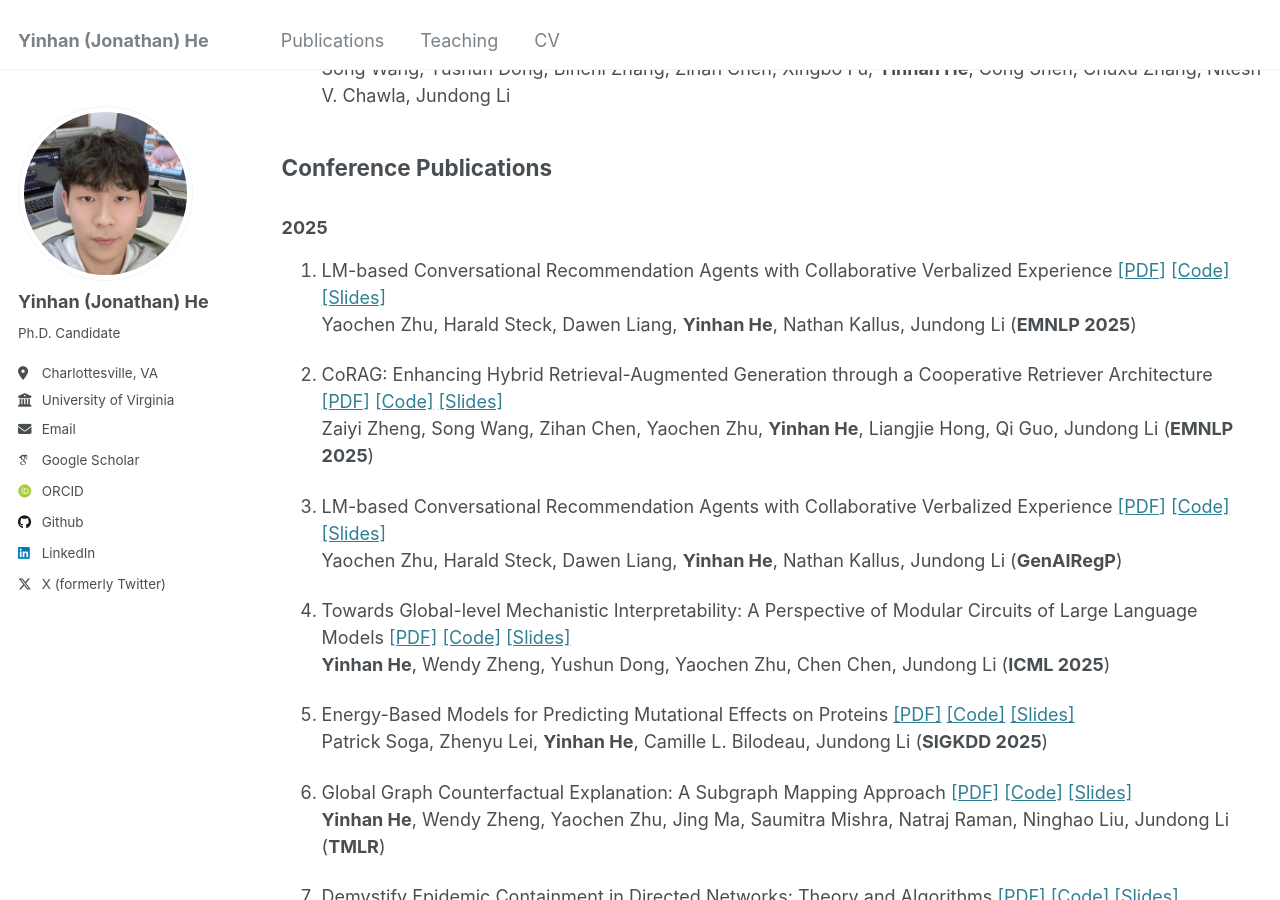
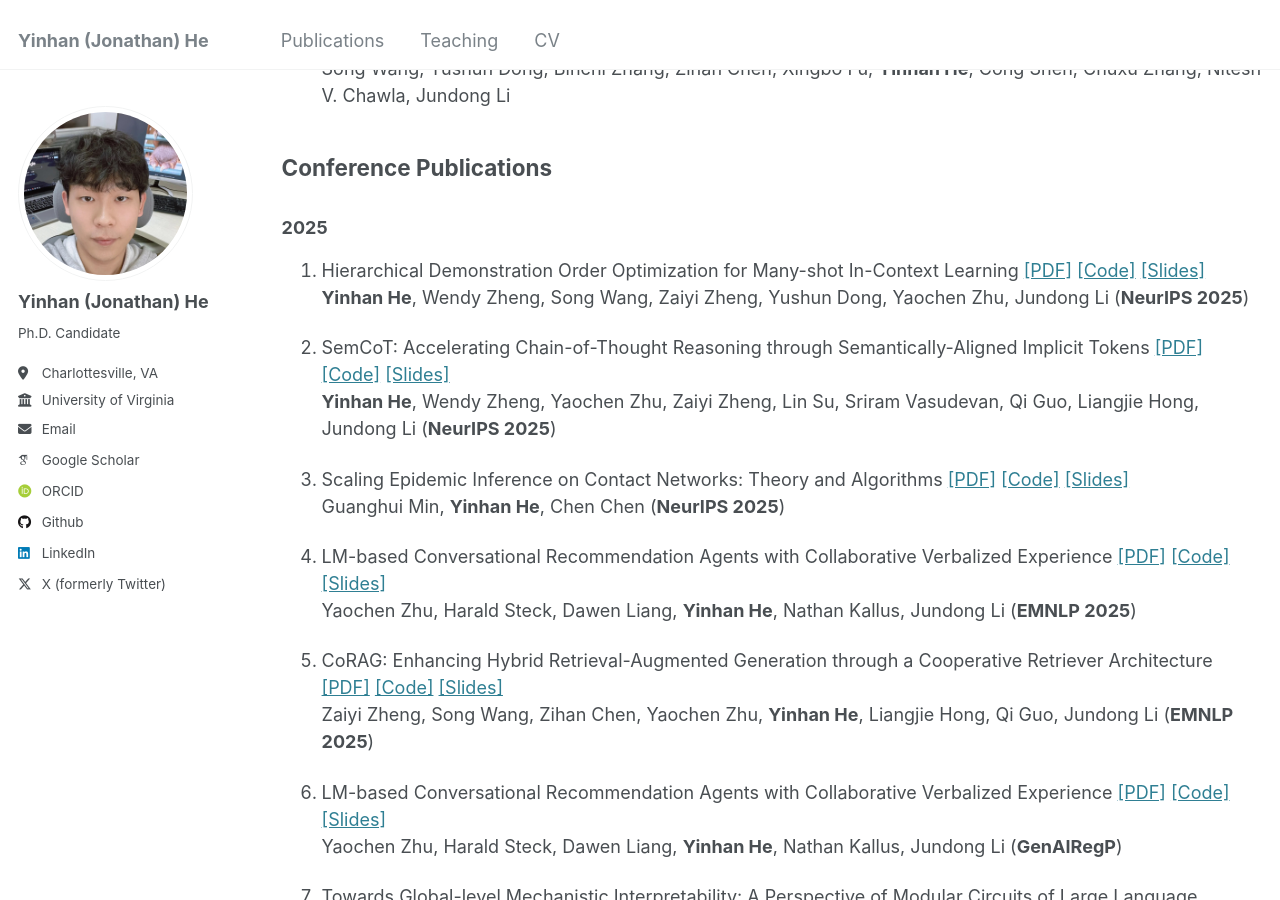
Before and after one commit to YinhanHe123/YinhanHe123.github.io, a Jekyll site: the page built from _pages/publications.md, in a window 1280 px wide and 900 px high, scrolled down 394 px. Built offline with Jekyll 4.4.1, drawn with Linux system fonts in a browser that asks for light colours; some web fonts are replaced; a script that is not in the unit is left out.

Commit message:
Add new conference publications for 2025

```diff
--- a/_pages/publications.md
+++ b/_pages/publications.md
@@ -19,38 +19,46 @@ Song Wang, Yushun Dong, Binchi Zhang, Zihan Chen, Xingbo Fu, **Yinhan He**, Cong
 ## Conference Publications
 
 ### 2025
+1. Hierarchical Demonstration Order Optimization for Many-shot In-Context Learning [[PDF]](https://yinhanhe123.github.io//publications/) [[Code]](https://yinhanhe123.github.io//publications/) [[Slides]](https://yinhanhe123.github.io//publications/)<br>
+**Yinhan He**, Wendy Zheng, Song Wang, Zaiyi Zheng, Yushun Dong, Yaochen Zhu, Jundong Li (**NeurIPS 2025**)
 
-1. LM-based Conversational Recommendation Agents with Collaborative Verbalized Experience [[PDF]](https://yinhanhe123.github.io//publications/) [[Code]](https://yinhanhe123.github.io//publications/) [[Slides]](https://yinhanhe123.github.io//publications/)<br>
+2. SemCoT: Accelerating Chain-of-Thought Reasoning through Semantically-Aligned Implicit Tokens [[PDF]](https://yinhanhe123.github.io//publications/) [[Code]](https://yinhanhe123.github.io//publications/) [[Slides]](https://yinhanhe123.github.io//publications/)<br>
+**Yinhan He**, Wendy Zheng, Yaochen Zhu, Zaiyi Zheng, Lin Su, Sriram Vasudevan, Qi Guo, Liangjie Hong, Jundong Li (**NeurIPS 2025**)
+
+3. Scaling Epidemic Inference on Contact Networks: Theory and Algorithms [[PDF]](https://yinhanhe123.github.io//publications/) [[Code]](https://yinhanhe123.github.io//publications/) [[Slides]](https://yinhanhe123.github.io//publications/)<br>
+Guanghui Min, **Yinhan He**, Chen Chen (**NeurIPS 2025**)
+
+4. LM-based Conversational Recommendation Agents with Collaborative Verbalized Experience [[PDF]](https://yinhanhe123.github.io//publications/) [[Code]](https://yinhanhe123.github.io//publications/) [[Slides]](https://yinhanhe123.github.io//publications/)<br>
 Yaochen Zhu, Harald Steck, Dawen Liang, **Yinhan He**, Nathan Kallus, Jundong Li (**EMNLP 2025**)
 
-2. CoRAG: Enhancing Hybrid Retrieval-Augmented Generation through a Cooperative Retriever Architecture [[PDF]](https://yinhanhe123.github.io//publications/) [[Code]](https://yinhanhe123.github.io//publications/) [[Slides]](https://yinhanhe123.github.io//publications/)<br>
+5. CoRAG: Enhancing Hybrid Retrieval-Augmented Generation through a Cooperative Retriever Architecture [[PDF]](https://yinhanhe123.github.io//publications/) [[Code]](https://yinhanhe123.github.io//publications/) [[Slides]](https://yinhanhe123.github.io//publications/)<br>
 Zaiyi Zheng, Song Wang, Zihan Chen, Yaochen Zhu, **Yinhan He**, Liangjie Hong, Qi Guo, Jundong Li (**EMNLP 2025**)
 
-3. LM-based Conversational Recommendation Agents with Collaborative Verbalized Experience [[PDF]](https://yinhanhe123.github.io//publications/) [[Code]](https://yinhanhe123.github.io//publications/) [[Slides]](https://yinhanhe123.github.io//publications/)<br>
+6. LM-based Conversational Recommendation Agents with Collaborative Verbalized Experience [[PDF]](https://yinhanhe123.github.io//publications/) [[Code]](https://yinhanhe123.github.io//publications/) [[Slides]](https://yinhanhe123.github.io//publications/)<br>
 Yaochen Zhu, Harald Steck, Dawen Liang, **Yinhan He**, Nathan Kallus, Jundong Li (**GenAIRegP**)
 
-4. Towards Global-level Mechanistic Interpretability: A Perspective of Modular Circuits of Large Language Models [[PDF]](https://yinhanhe123.github.io//publications/) [[Code]](https://yinhanhe123.github.io//publications/) [[Slides]](https://yinhanhe123.github.io//publications/)<br>
+7. Towards Global-level Mechanistic Interpretability: A Perspective of Modular Circuits of Large Language Models [[PDF]](https://yinhanhe123.github.io//publications/) [[Code]](https://yinhanhe123.github.io//publications/) [[Slides]](https://yinhanhe123.github.io//publications/)<br>
 **Yinhan He**, Wendy Zheng, Yushun Dong, Yaochen Zhu, Chen Chen, Jundong Li (**ICML 2025**)
 
-5. Energy-Based Models for Predicting Mutational Effects on Proteins [[PDF]](https://yinhanhe123.github.io//publications/) [[Code]](https://yinhanhe123.github.io//publications/) [[Slides]](https://yinhanhe123.github.io//publications/)<br>
+8. Energy-Based Models for Predicting Mutational Effects on Proteins [[PDF]](https://yinhanhe123.github.io//publications/) [[Code]](https://yinhanhe123.github.io//publications/) [[Slides]](https://yinhanhe123.github.io//publications/)<br>
 Patrick Soga, Zhenyu Lei, **Yinhan He**, Camille L. Bilodeau, Jundong Li (**SIGKDD 2025**)
 
-6. Global Graph Counterfactual Explanation: A Subgraph Mapping Approach [[PDF]](https://yinhanhe123.github.io//publications/) [[Code]](https://yinhanhe123.github.io//publications/) [[Slides]](https://yinhanhe123.github.io//publications/)<br>
+9. Global Graph Counterfactual Explanation: A Subgraph Mapping Approach [[PDF]](https://yinhanhe123.github.io//publications/) [[Code]](https://yinhanhe123.github.io//publications/) [[Slides]](https://yinhanhe123.github.io//publications/)<br>
 **Yinhan He**, Wendy Zheng, Yaochen Zhu, Jing Ma, Saumitra Mishra, Natraj Raman, Ninghao Liu, Jundong Li (**TMLR**)
 
-7. Demystify Epidemic Containment in Directed Networks: Theory and Algorithms [[PDF]](https://yinhanhe123.github.io//publications/) [[Code]](https://yinhanhe123.github.io//publications/) [[Slides]](https://yinhanhe123.github.io//publications/)<br>
+10. Demystify Epidemic Containment in Directed Networks: Theory and Algorithms [[PDF]](https://yinhanhe123.github.io//publications/) [[Code]](https://yinhanhe123.github.io//publications/) [[Slides]](https://yinhanhe123.github.io//publications/)<br>
 **Yinhan He**, Chen Chen, Song Wang, Guanghui Min, Jundong Li<br>
 ACM International Conference on Web Search and Data Mining (**WSDM 2025**).
 
-8. Virtual Nodes Can Help: Tackling Distribution Shifts in Federated Graph Learning [[PDF]](https://yinhanhe123.github.io//publications/) [[Code]](https://yinhanhe123.github.io//publications/) [[Slides]](https://yinhanhe123.github.io//publications/)<br>
+11. Virtual Nodes Can Help: Tackling Distribution Shifts in Federated Graph Learning [[PDF]](https://yinhanhe123.github.io//publications/) [[Code]](https://yinhanhe123.github.io//publications/) [[Slides]](https://yinhanhe123.github.io//publications/)<br>
 Xingbo Fu, Zihan Chen, **Yinhan He**, Song Wang, Binchi Zhang, Chen Chen, Jundong Li<br>
 Annual AAAI Conference on Artificial Intelligence (**AAAI 2025**).
 
-9. Graph Neural Networks Are More Than Filters: Revisiting and Benchmarking from A Spectral Perspective [[PDF]](https://arxiv.org/abs/2412.07188) [[Code]](https://yinhanhe123.github.io//publications/) [[Slides]](https://yinhanhe123.github.io//publications/)<br>
+12. Graph Neural Networks Are More Than Filters: Revisiting and Benchmarking from A Spectral Perspective [[PDF]](https://arxiv.org/abs/2412.07188) [[Code]](https://yinhanhe123.github.io//publications/) [[Slides]](https://yinhanhe123.github.io//publications/)<br>
 Yushun Dong, Patrick Soga, **Yinhan He**, Song Wang, Jundong Li<br>
 International Conference on Learning Representations (**ICLR 2025**).
 
-10. Edge Prompt Tuning for Graph Neural Networks. [[PDF]](https://yinhanhe123.github.io//publications/) [[Code]](https://yinhanhe123.github.io//publications/) [[Slides]](https://yinhanhe123.github.io//publications/)<br>
+13. Edge Prompt Tuning for Graph Neural Networks. [[PDF]](https://yinhanhe123.github.io//publications/) [[Code]](https://yinhanhe123.github.io//publications/) [[Slides]](https://yinhanhe123.github.io//publications/)<br>
 Xingbo Fu, **Yinhan He**, Jundong Li<br>
 International Conference on Learning Representations (**ICLR 2025**).
 
```
